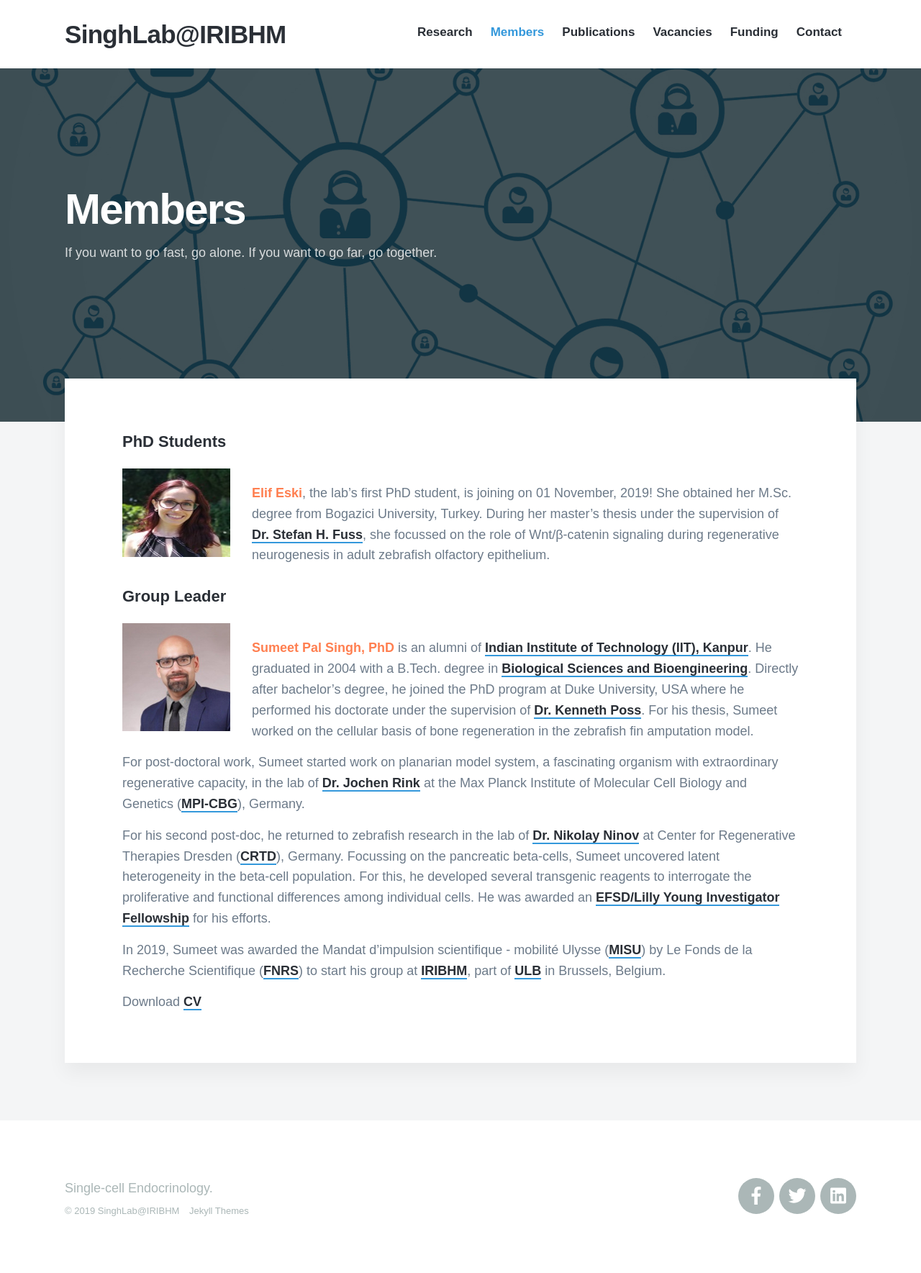
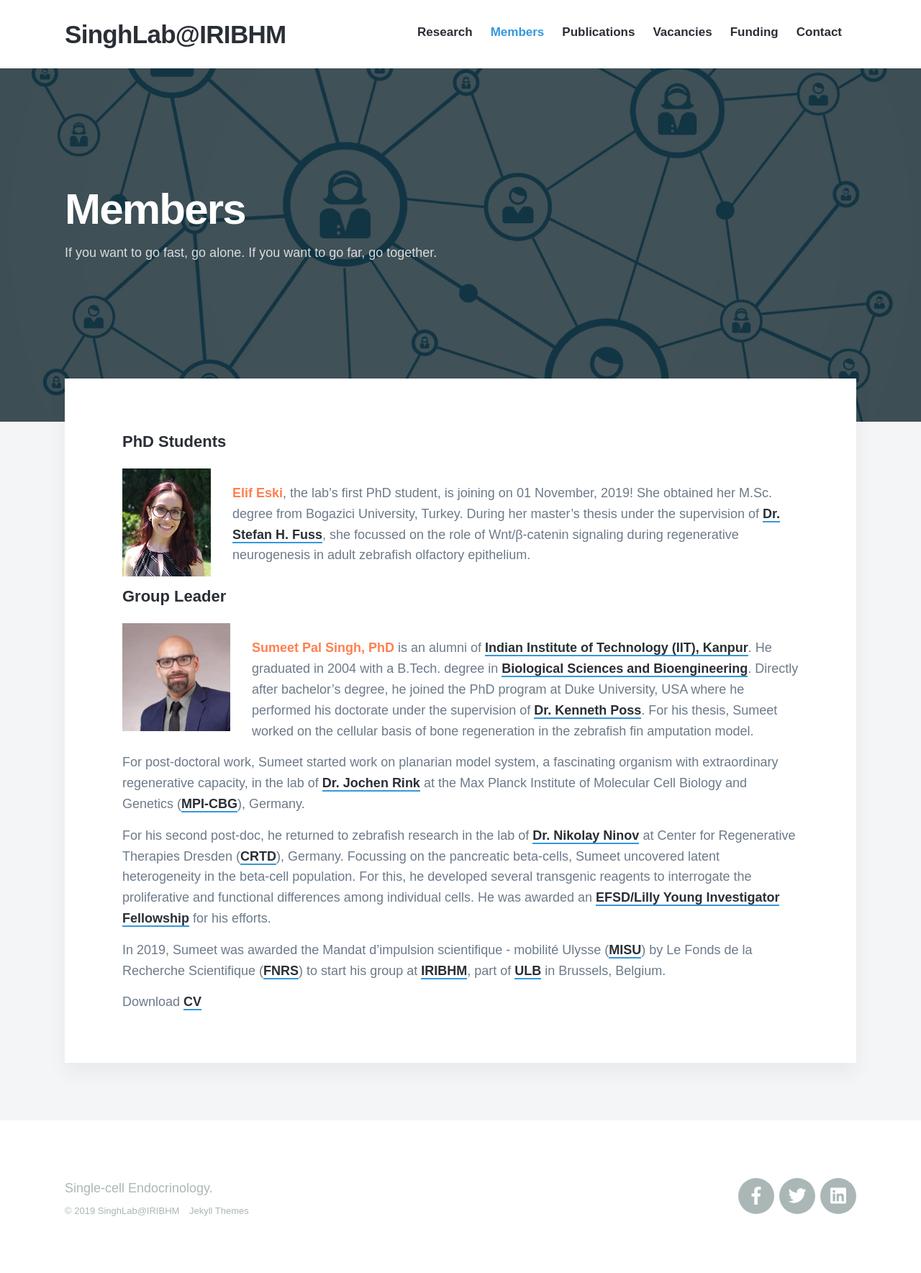
Before and after one commit to sumeetpalsingh/sumeetpalsingh.github.io, a Jekyll site: the page built from _pages/members.md, in a window 1280 px wide. Shown: the whole page at 72% size. Built offline with Jekyll 4.4.1, drawn with Linux system fonts in a browser that asks for light colours; nearby versions of some CDN libraries; some web fonts are replaced.

Commit message:
Update members.md

```diff
--- a/_pages/members.md
+++ b/_pages/members.md
@@ -7,7 +7,7 @@ featured_image: /images/demo/members.jpg
 
 
 #### PhD Students
-<img src="/images/members/Elif.jpg" alt="Elif" style="float:left;width:150px;height:123px;margin:-20px 30px 0px 0px">
+<img src="/images/members/Elif.jpg" alt="Elif" style="float:left;width:123px;height:150px;margin:-20px 30px 0px 0px">
 
 <span style="color:coral">**Elif Eski**</span>, the lab's first PhD student, is joining on 01 November, 2019! She obtained her M.Sc. degree from Bogazici University, Turkey. During her master's thesis under the supervision of [Dr. Stefan H. Fuss](http://neurobio.boun.edu.tr/), she focussed on the role of Wnt/β-catenin signaling during regenerative neurogenesis in adult zebrafish olfactory epithelium.
 
```
